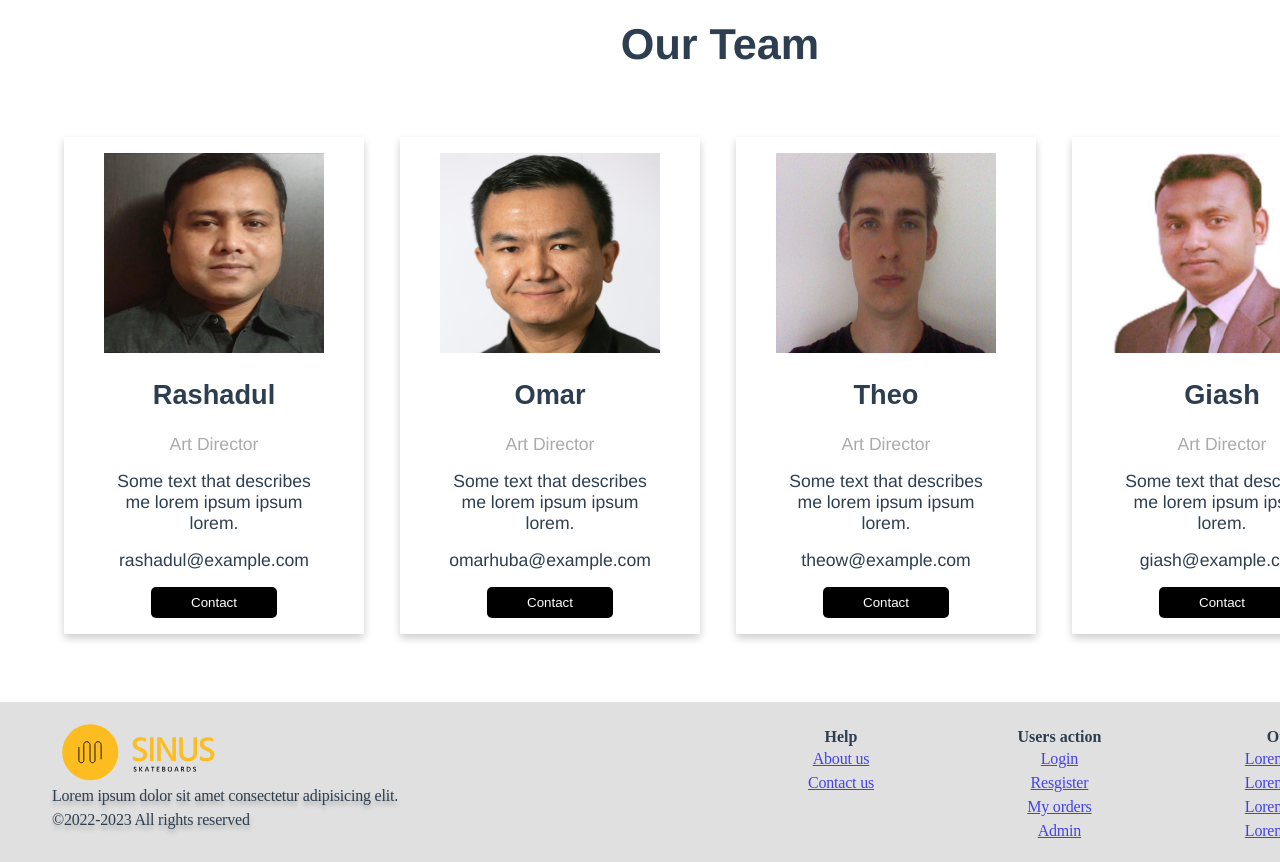
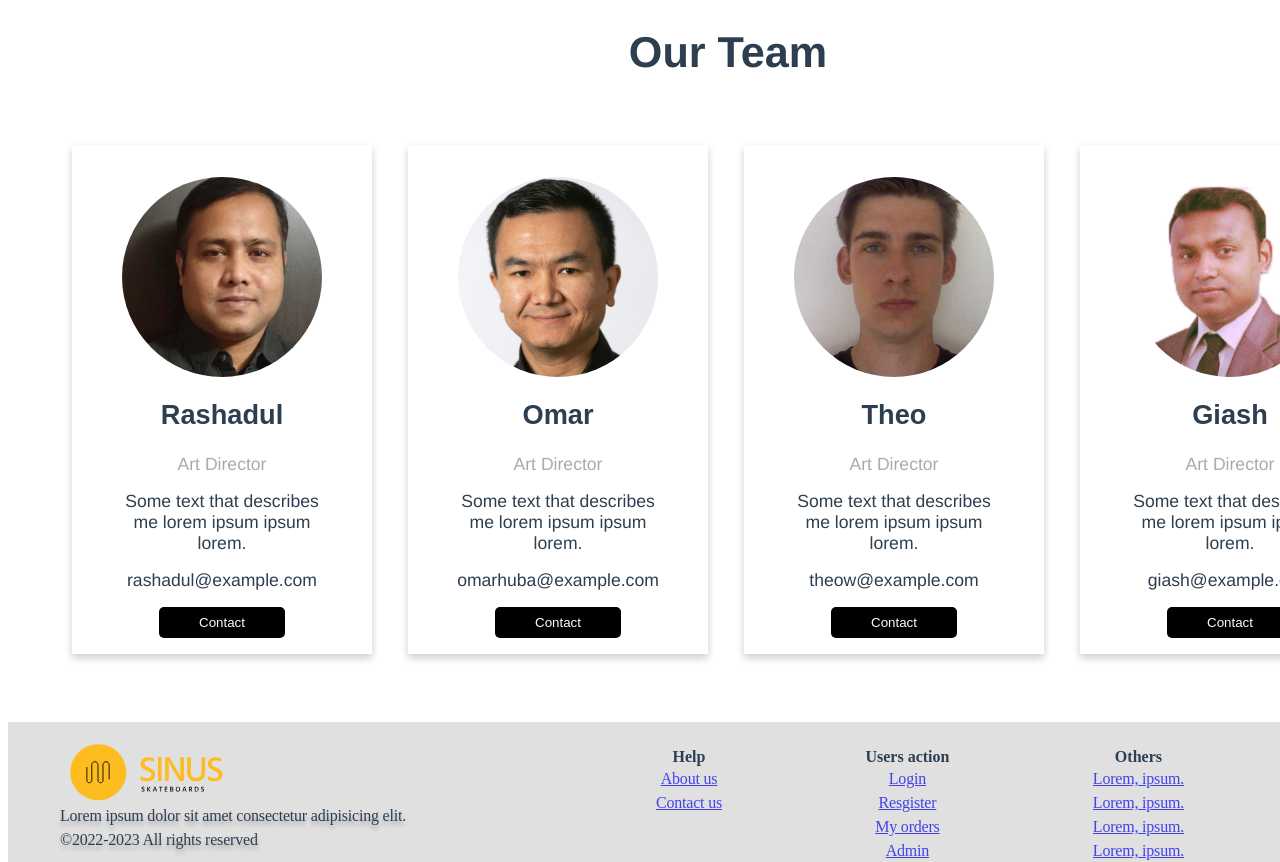
Before and after one commit to theodorwill/Slutprojekt-Sinus-Webshop, a Vue app: page /about in a window 1280 px wide. Shown: the part 640-1502 px from the top of the page. Built offline with nearby package versions, Linux system fonts and the light colour scheme; no server answers.

Commit message:
Styling in about page and home page

```diff
--- a/src/App.vue
+++ b/src/App.vue
@@ -1,7 +1,7 @@
 <template>
   <div id="app">
     <Header />
-    <router-view />
+    <router-view class="router-main"/>
     <HuvudPageFooter />
   </div>
 </template>
@@ -16,7 +16,6 @@ export default {
     HuvudPageFooter,
     // LoginModal
   },
-
 
   created() {
     this.$store.dispatch("fetchItems");
@@ -40,14 +39,24 @@ export default {
   --pagebar-color:  #eb5509;
 }
 
-html, body {
-  width: 1440px;
-  margin: auto;
+body {
+  width: 100vw;
   display: flex;
   flex-flow: column;
+  justify-content: center;
   scroll-behavior: smooth;
+}
 
+Header{
+  width: 100vw;
 }
+
+.router-main{
+  margin: auto;
+  width: 1440px;
+  align-self: center;
+}
+
 #app {
   font-family: Avenir, Helvetica, Arial, sans-serif;
   -webkit-font-smoothing: antialiased;
--- a/src/views/About.vue
+++ b/src/views/About.vue
@@ -33,32 +33,32 @@
     </div>
     <h2 style="text-align:" >Our Team</h2>
     <div class="our-teams">
-      <div class="person-1">
-        <img src="../assets/rashadul.png" alt="" />
+      <div class="person">
+        <div class="images rashadul" alt=""/>
         <h2>Rashadul</h2>
         <p class="title">Art Director</p>
         <p>Some text that describes me lorem ipsum ipsum lorem.</p>
         <p>rashadul@example.com</p>
         <p><button class="button">Contact</button></p>
       </div>
-      <div class="person-2">
-        <img src="../assets/omar.png" alt="" />
+      <div class="person">
+        <div class="images omar" alt=""/>
         <h2>Omar</h2>
         <p class="title">Art Director</p>
         <p>Some text that describes me lorem ipsum ipsum lorem.</p>
         <p>omarhuba@example.com</p>
         <p><button class="button">Contact</button></p>
       </div>
-      <div class="person-3">
-        <img src="../assets/tw.jpg" alt="" />
+      <div class="person">
+        <div class="images theow" alt=""/>
         <h2>Theo</h2>
         <p class="title">Art Director</p>
         <p>Some text that describes me lorem ipsum ipsum lorem.</p>
         <p>theow@example.com</p>
         <p><button class="button">Contact</button></p>
       </div>
-      <div class="person-4">
-        <img src="../assets/giash.jpg" alt="" />
+      <div class="person">
+        <div class="images giash" alt=""/>
         <h2>Giash</h2>
         <p class="title">Art Director</p>
         <p>Some text that describes me lorem ipsum ipsum lorem.</p>
@@ -74,6 +74,7 @@ export default {};
 </script>
 
 <style lang="scss" scoped>
+
 .top {
   width: 100%;
   height: 80px;
@@ -113,10 +114,7 @@ h2{
   // grid-gap: 1rem;
   padding: 1rem 3rem;
 }
-.person-1,
-.person-2,
-.person-3,
-.person-4 {
+.person {
   width: 300px;
   margin: 1rem 1rem;
   box-shadow: 0 4px 8px 0 rgba(0, 0, 0, 0.2);
@@ -154,4 +152,35 @@ h2{
     }
   }
 }
+
+.images{
+  width: 200px;
+  height: 200px;
+  margin: 2rem auto auto auto;
+  background-position: center center;
+  background-repeat: no-repeat;
+  border-radius: 50%;
+}
+
+.rashadul{
+  background-image: url("../assets/rashadul.png");
+  background-size: 100%;
+  background-position: center top;
+}
+
+.omar{
+  background-image: url("../assets/omar.png");
+  background-size: 100%;
+}
+
+.theow{
+  background-image: url("../assets/tw.jpg");
+  background-size: cover;
+}
+
+.giash{
+  background-image: url("../assets/giash.jpg");
+  background-size: 100%;
+  background-position: center bottom;
+}
 </style>
```
